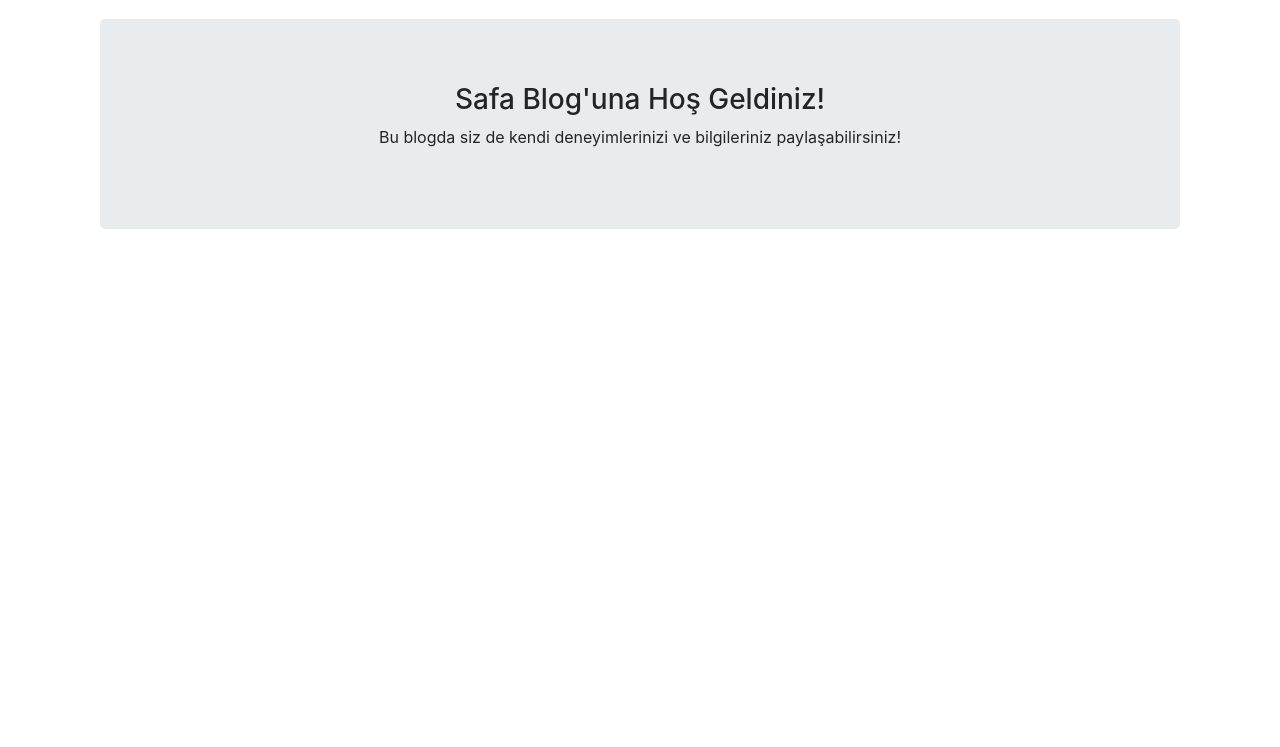
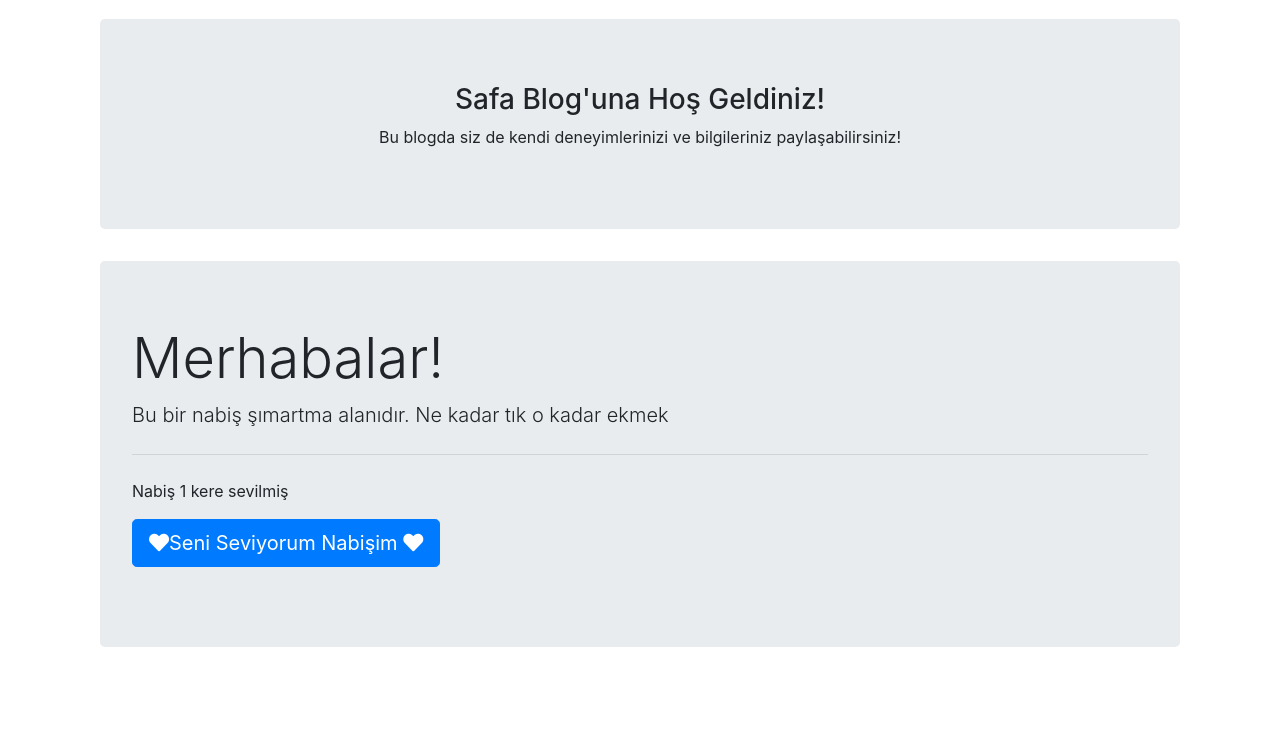
Before and after one commit to safacet/djangoblogapp, a Django app: page / in a window 1280 px wide. Shown: the part 56-803 px from the top of the page. Before the commit the page ends 285 px from the top, so only its background shows below. Run offline with Django 3.2, Linux system fonts and the light colour scheme; tables that the repository leaves empty hold one stand-in row (values such as "Sample post"); some libraries are stand-ins or nearby versions.

Commit message:
Second Commit

```diff
--- a/article/models.py
+++ b/article/models.py
@@ -23,3 +23,8 @@ class Comment(models.Model):
     comment_date = models.DateField(auto_now_add= True, verbose_name= "Yorum Tarihi")
     def __str__(self):
         return self.article.title
+
+class NabisCount(models.Model):
+    ncount = models.IntegerField(default=0)
+    def __str__(self):
+        return str(NabisCount.ncount)
--- a/article/views.py
+++ b/article/views.py
@@ -1,6 +1,6 @@
 from django.shortcuts import render, HttpResponse, redirect, get_object_or_404, reverse
 from .forms import ArticleForm
-from .models import Article, Comment
+from .models import Article, Comment, NabisCount
 from django.contrib import messages
 from django.contrib.auth.decorators import login_required
 
@@ -12,7 +12,8 @@ def articles(request):
 
 
 def index(request):
-    return render(request, "index.html")
+    nabis = NabisCount.objects.filter(id = 1)
+    return render(request, "index.html", {"nabis": nabis})
 
 def about(request):
     return render(request, "about.html")
@@ -75,3 +76,14 @@ def searchArticle(request):
         "contents": articles_content
     }
     return render(request, "search.html", context)
+
+def nabis(request):
+    if NabisCount.objects.filter(id = 1):
+        nabis = NabisCount.objects.filter(id = 1).first()
+        nabis.ncount += 1
+        nabis.save()
+    else:
+        nabis = NabisCount()
+        nabis.ncount +=1
+        nabis.save()
+    return redirect("index")
--- a/blog/urls.py
+++ b/blog/urls.py
@@ -26,6 +26,7 @@ urlpatterns = [
     path('articles/', include("article.urls")),
     path('user/', include("user.urls")),
     path('dashboard/', views.dashboard, name = "dashboard" ),
+    path('nabis/', views.nabis, name = "nabis")
 
 ]
 
--- a/templates/index.html
+++ b/templates/index.html
@@ -7,4 +7,14 @@
     <p>Bu blogda siz de kendi deneyimlerinizi ve bilgileriniz paylaşabilirsiniz!</p>
 </div>
 
+<div class="jumbotron">
+    <h1 class="display-4">Merhabalar!</h1>
+    <p class="lead">Bu bir nabiş şımartma alanıdır. Ne kadar tık o kadar ekmek</p>
+    <hr class="my-4">
+    <p>Nabiş {% if nabis %} {% for n in nabis %} {{n.ncount}} {% endfor %} {% else %} 0 {% endif %} kere sevilmiş</p>
+    <p class="lead">
+      <a class="btn btn-primary btn-lg" href="/nabis" role="button"><i class="fas fa-heart"></i>Seni Seviyorum Nabişim <i class="fas fa-heart"></i></a>
+    </p>
+  </div>
+
 {% endblock body %}
```
Also changed, not shown: article/migrations/0007_auto_20190716_1710.py (added), article/migrations/0008_nabiscount.py (added), article/migrations/0009_auto_20190716_1731.py (added).
